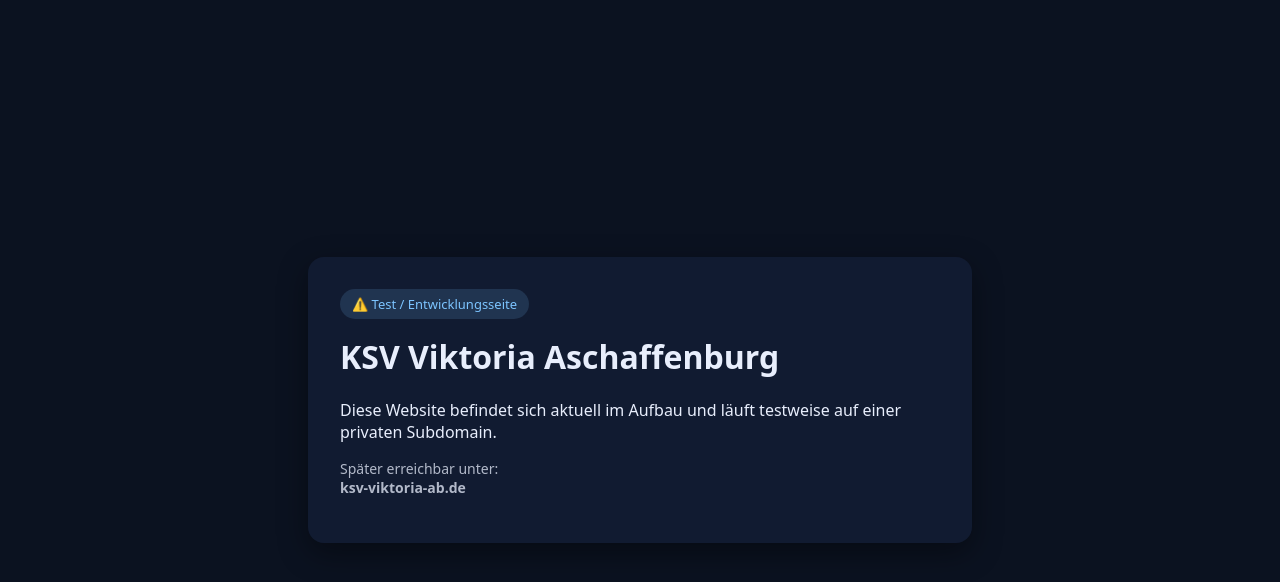
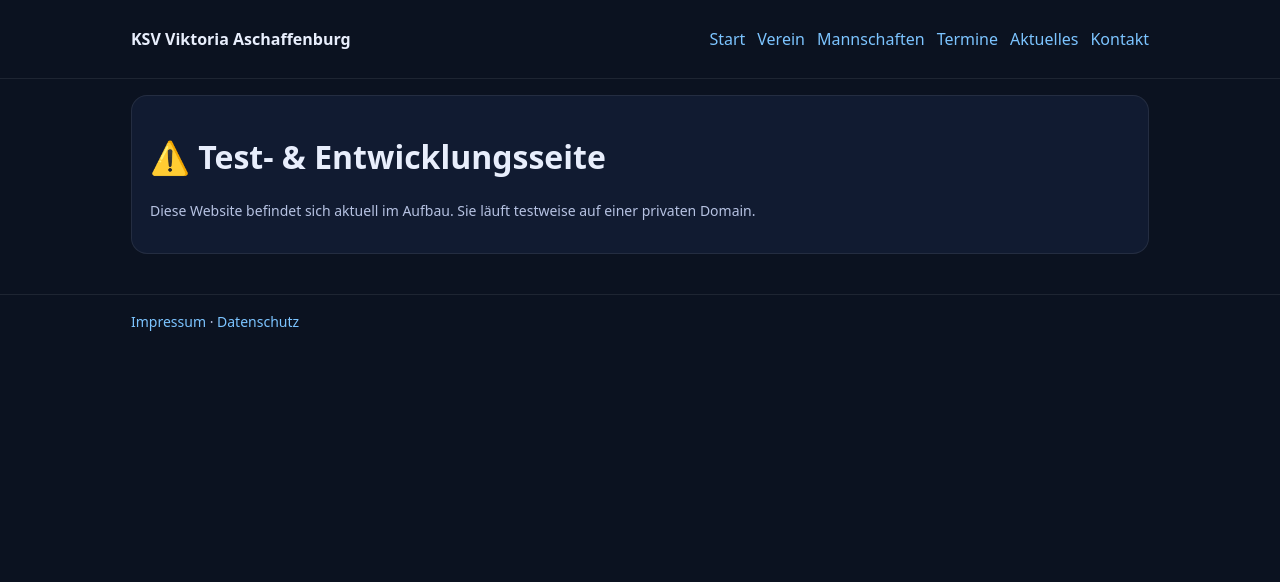
Before and after one commit to bhashelios/ksvvab, a plain HTML site: page index.html in a window 1280 px wide. Drawn offline with Linux system fonts and the light colour scheme.

Commit message:
css file added

```diff
--- /dev/null
+++ b/assets/css/site.css
@@ -0,0 +1,63 @@
+:root {
+  --bg:#0b1220;
+  --card:#111b31;
+  --text:#e8eefc;
+  --muted:#b6c2e2;
+  --accent:#7cc4ff;
+}
+
+* { box-sizing: border-box; }
+
+body {
+  margin: 0;
+  font-family: system-ui, -apple-system, Segoe UI, Roboto, Ubuntu, Cantarell, sans-serif;
+  background: var(--bg);
+  color: var(--text);
+}
+
+a { color: var(--accent); text-decoration: none; }
+a:hover { text-decoration: underline; }
+
+.wrap {
+  max-width: 1050px;
+  margin: 0 auto;
+  padding: 16px;
+}
+
+header, footer {
+  border-bottom: 1px solid rgba(255,255,255,.08);
+}
+
+footer {
+  border-top: 1px solid rgba(255,255,255,.08);
+  border-bottom: 0;
+  margin-top: 24px;
+}
+
+nav {
+  display: flex;
+  gap: 12px;
+  flex-wrap: wrap;
+  align-items: center;
+  justify-content: space-between;
+  padding: 12px 0;
+}
+
+.links {
+  display: flex;
+  gap: 12px;
+  flex-wrap: wrap;
+}
+
+.card {
+  background: var(--card);
+  border: 1px solid rgba(255,255,255,.08);
+  border-radius: 16px;
+  padding: 18px;
+}
+
+.small {
+  color: var(--muted);
+  font-size: 14px;
+  line-height: 1.5;
+}
--- a/index.html
+++ b/index.html
@@ -3,56 +3,44 @@
 <head>
   <meta charset="utf-8" />
   <meta name="viewport" content="width=device-width, initial-scale=1" />
-  <title>KSV Viktoria Aschaffenburg – Test</title>
-  <meta name="description" content="Testseite des KSV Viktoria Aschaffenburg" />
-  <style>
-    body {
-      margin: 0;
-      font-family: system-ui, -apple-system, Segoe UI, Roboto, Ubuntu, Cantarell, sans-serif;
-      background: #0b1220;
-      color: #e8eefc;
-      display: grid;
-      place-items: center;
-      min-height: 100vh;
-    }
-    .card {
-      background: #111b31;
-      border-radius: 16px;
-      padding: 32px;
-      max-width: 600px;
-      box-shadow: 0 10px 30px rgba(0,0,0,.4);
-    }
-    h1 {
-      margin-top: 0;
-    }
-    .badge {
-      display: inline-block;
-      padding: 6px 12px;
-      border-radius: 999px;
-      background: rgba(124,196,255,.15);
-      color: #7cc4ff;
-      font-size: 13px;
-      margin-bottom: 16px;
-    }
-    .small {
-      opacity: .75;
-      font-size: 14px;
-    }
-  </style>
+  <title>KSV Viktoria Aschaffenburg</title>
+  <meta name="description" content="Offizielle Website des KSV Viktoria Aschaffenburg." />
+  <link rel="stylesheet" href="/assets/css/site.css" />
 </head>
+<body>
 
-<body>
+<header>
+  <div class="wrap">
+    <nav>
+      <div><strong>KSV Viktoria Aschaffenburg</strong></div>
+      <div class="links">
+        <a href="/">Start</a>
+        <a href="/verein/">Verein</a>
+        <a href="/mannschaften/">Mannschaften</a>
+        <a href="/termine/">Termine</a>
+        <a href="/aktuelles/">Aktuelles</a>
+        <a href="/kontakt/">Kontakt</a>
+      </div>
+    </nav>
+  </div>
+</header>
+
+<main class="wrap">
   <div class="card">
-    <span class="badge">⚠️ Test / Entwicklungsseite</span>
-    <h1>KSV Viktoria Aschaffenburg</h1>
-    <p>
-      Diese Website befindet sich aktuell im Aufbau und läuft testweise
-      auf einer privaten Subdomain.
-    </p>
+    <h1>⚠️ Test- & Entwicklungsseite</h1>
     <p class="small">
-      Später erreichbar unter:<br>
-      <b>ksv-viktoria-ab.de</b>
+      Diese Website befindet sich aktuell im Aufbau.
+      Sie läuft testweise auf einer privaten Domain.
     </p>
   </div>
+</main>
+
+<footer>
+  <div class="wrap small">
+    <a href="/impressum/">Impressum</a> ·
+    <a href="/datenschutz/">Datenschutz</a>
+  </div>
+</footer>
+
 </body>
 </html>
```
